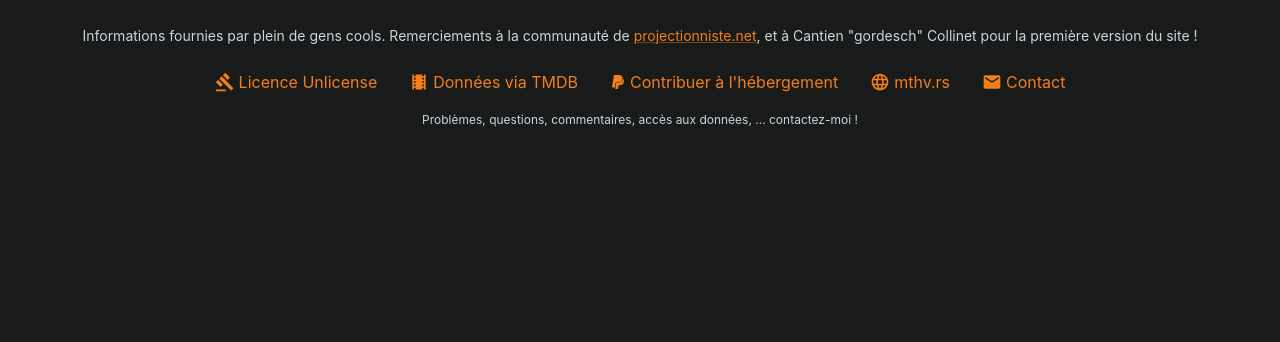
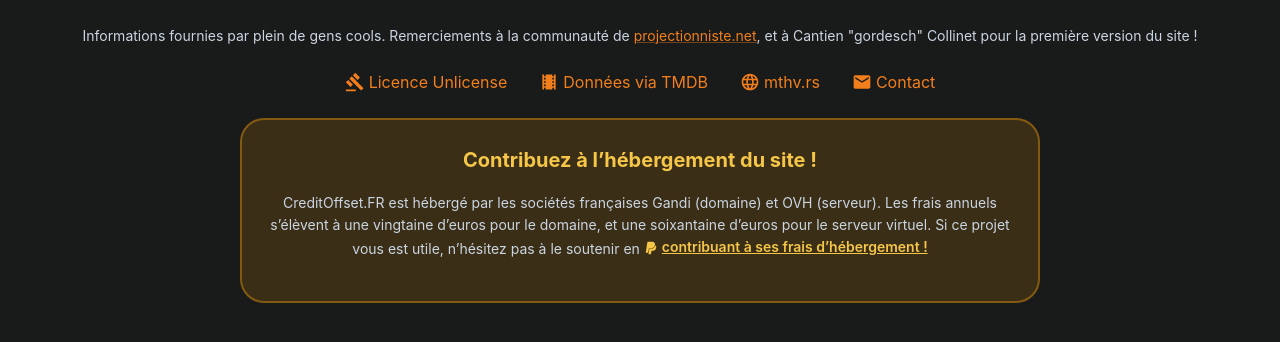
Before and after one commit to mthvrs/creditoffsetfrance, a React (Create React App) app in the folder frontend/: page / in a window 1280 px wide. Shown: the part 774-1116 px from the top of the page. Before the commit the page ends 967 px from the top, so only its background shows below. Built offline with nearby package versions, Linux system fonts and the light colour scheme; no server answers.

Commit message:
Redesign footer: remove contact line, add hosting contribution banner

```diff
--- a/frontend/src/components/HomePage.jsx
+++ b/frontend/src/components/HomePage.jsx
@@ -286,7 +286,8 @@ function HomePage() {
           </Link>
           , et à Cantien "gordesch" Collinet pour la première version du site !
         </Typography>
-        <Box sx={{ display: 'flex', justifyContent: 'center', gap: 4, flexWrap: 'wrap', alignItems: 'center' }}>
+
+        <Box sx={{ display: 'flex', justifyContent: 'center', gap: 4, flexWrap: 'wrap', alignItems: 'center', mb: 3 }}>
           <Link
             href="https://unlicense.org/"
             target="_blank"
@@ -320,22 +321,6 @@ function HomePage() {
             Données via TMDB
           </Link>
           <Link
-            href="https://paypal.me/MathisIvars"
-            target="_blank"
-            rel="noopener"
-            sx={{
-              color: 'primary.main',
-              display: 'flex',
-              alignItems: 'center',
-              gap: 0.5,
-              textDecoration: 'none',
-              '&:hover': { textDecoration: 'underline' }
-            }}
-          >
-            <FaPaypal size={16} />
-            Contribuer à l'hébergement
-          </Link>
-          <Link
             href="https://mthv.rs"
             target="_blank"
             rel="noopener"
@@ -366,9 +351,45 @@ function HomePage() {
             Contact
           </Link>
         </Box>
-        <Typography variant="caption" color="text.secondary" sx={{ display: 'block', mt: 2 }}>
-          Problèmes, questions, commentaires, accès aux données, ... contactez-moi !
-        </Typography>
+
+        {/* Hosting Contribution Banner */}
+        <Box
+          sx={{
+            mt: 3,
+            p: 3,
+            background: 'rgba(245, 158, 11, 0.15)',
+            borderRadius: 2,
+            border: '2px solid rgba(245, 158, 11, 0.4)',
+            maxWidth: '800px',
+            mx: 'auto',
+          }}
+        >
+          <Typography variant="h6" sx={{ fontWeight: 700, color: 'rgb(245, 198, 71)', mb: 2 }}>
+            Contribuez à l’hébergement du site !
+          </Typography>
+          <Typography variant="body2" color="text.secondary" sx={{ mb: 2, lineHeight: 1.6 }}>
+            CreditOffset.FR est hébergé par les sociétés françaises Gandi (domaine) et OVH (serveur). Les frais annuels s’élèvent à une vingtaine d’euros pour le domaine, et une soixantaine d’euros pour le serveur virtuel. Si ce projet vous est utile, n’hésitez pas à le soutenir en{' '}
+            <Link
+              href="https://paypal.me/MathisIvars"
+              target="_blank"
+              rel="noopener"
+              sx={{
+                color: 'rgb(245, 198, 71)',
+                fontWeight: 600,
+                textDecoration: 'underline',
+                display: 'inline-flex',
+                alignItems: 'center',
+                gap: 0.5,
+                '&:hover': {
+                  color: 'rgb(255, 218, 111)',
+                },
+              }}
+            >
+              <FaPaypal size={14} />
+              contribuant à ses frais d’hébergement !
+            </Link>
+          </Typography>
+        </Box>
       </Box>
     </Box>
   );
```
